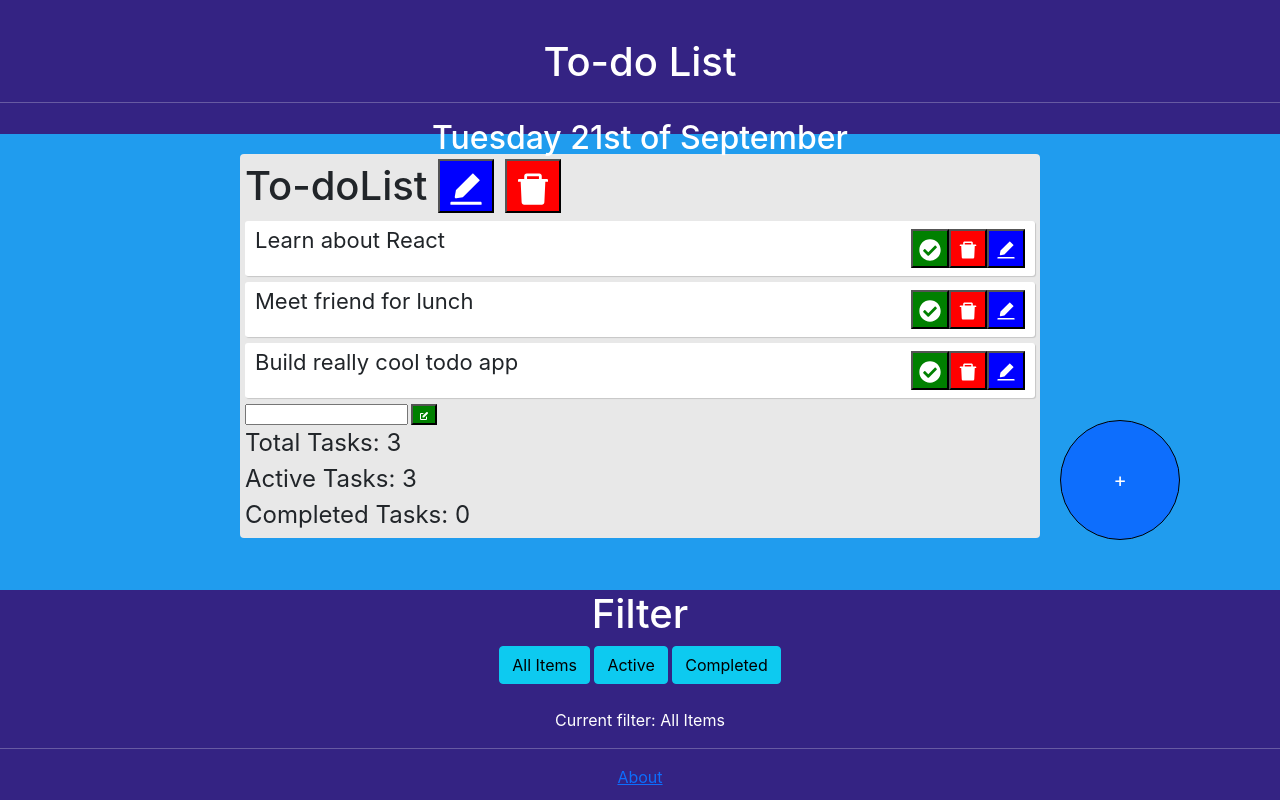
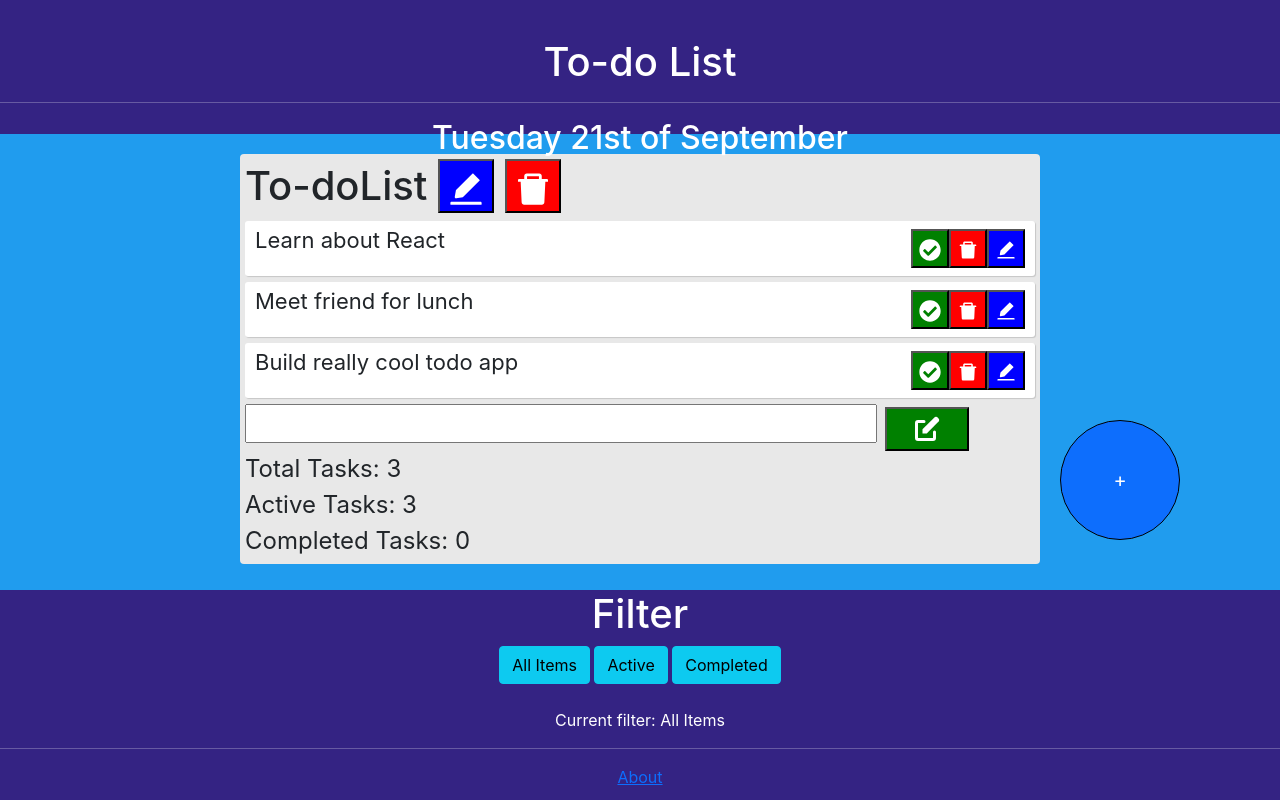
Before and after one commit to tanmichael1/To-Do-List, a React (Create React App) app: page / in a window 1280 px wide. Built offline with nearby package versions, Linux system fonts and the light colour scheme.

Commit message:
Change button and input styling

```diff
--- a/src/App.css
+++ b/src/App.css
@@ -41,6 +41,16 @@ body {
   justify-content: space-between;
   margin-bottom: 6px;
   padding: 3px 10px;
+}
+
+.todoInput {
+  font-size: 22px;
+  width: 80%;
+}
+
+.todoButton {
+  padding: 5px 25px;
+  margin-left: 5px;
 }
 
 .taskNumbers {
--- a/src/components/ToDo/TodoForm.jsx
+++ b/src/components/ToDo/TodoForm.jsx
@@ -15,19 +15,23 @@ function TodoForm({ addTodo, listIndex }) {
 
   return (
     <form onSubmit={handleSubmit}>
+      <span>
         <input
           type="text"
-        className="input"
+          id="inputdefault"
+          className="todoInput"
           value={value}
           onChange={(e) => setValue(e.target.value)}
         />
         {"  "}
         <button
+          className="todoButton"
           style={{ color: "white", backgroundColor: "green" }}
           type="submit"
         >
-        <HiPencilAlt />
+          <HiPencilAlt size="30px" />
         </button>
+      </span>
     </form>
   );
 }
```
Lines whose indentation alone changed are shown as unchanged.
